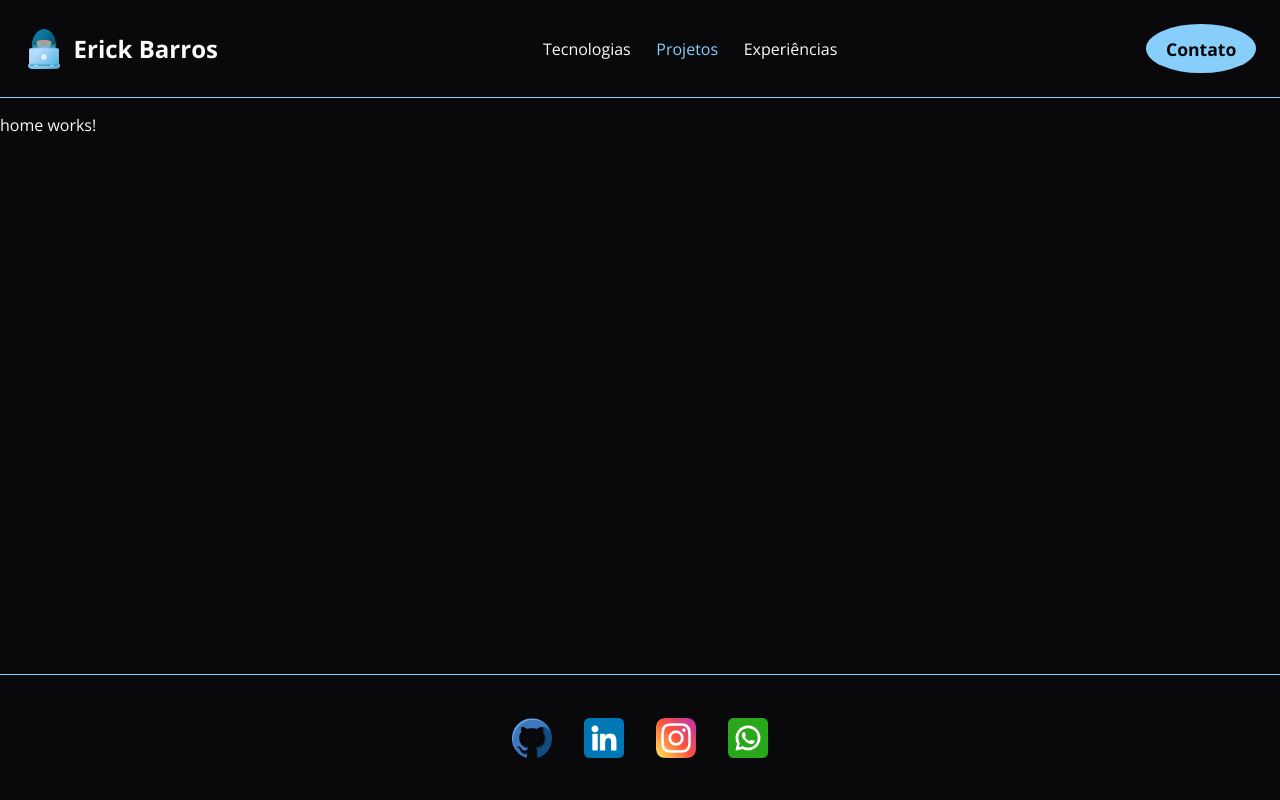
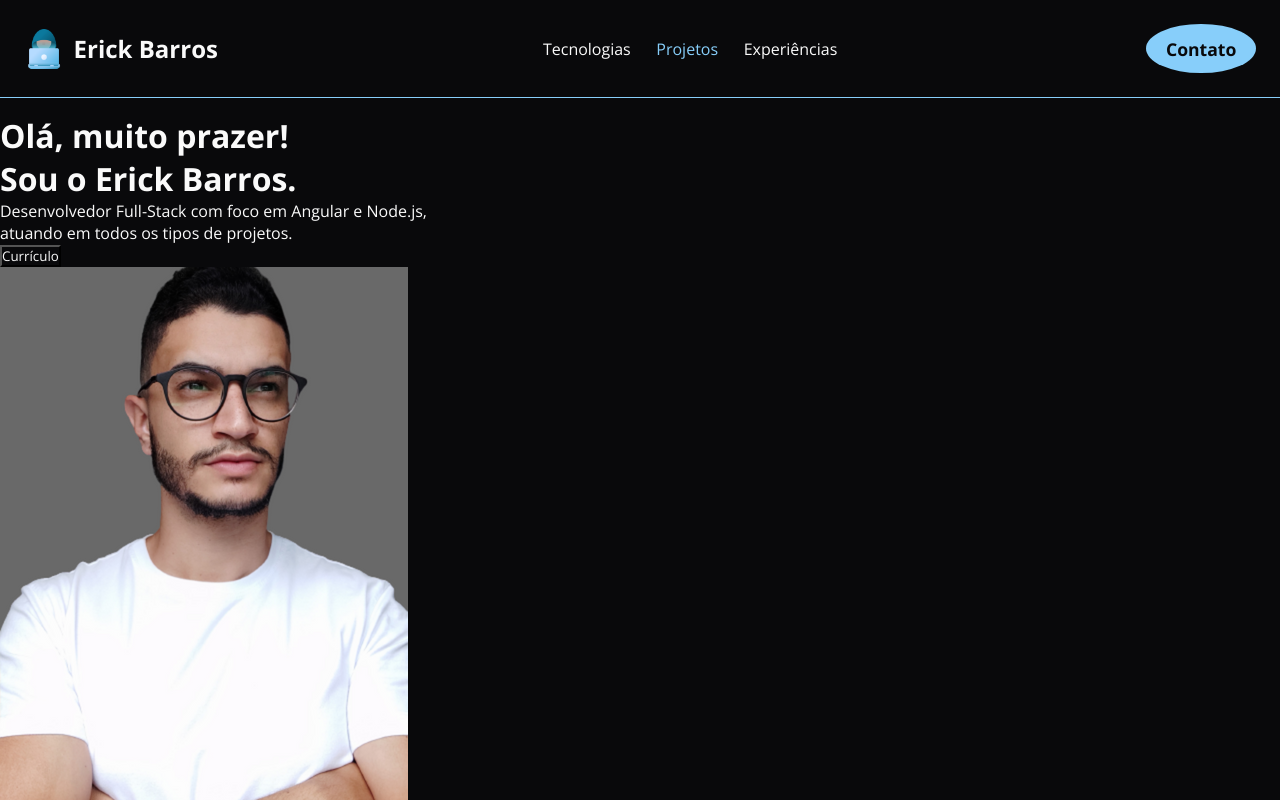
Before and after one commit to erickbarrosr/professional-portfolio-frontend, an Angular app: page / in a window 1280 px wide. Shown: the top 800 px of the page. Built offline with nearby package versions, Linux system fonts and the light colour scheme.

Commit message:
feat(home.component.html): created template for home

```diff
--- a/src/app/components/pages/home/home.component.html
+++ b/src/app/components/pages/home/home.component.html
@@ -1 +1,12 @@
-<p>home works!</p>
+<div class="home-container">
+  <div class="greetings">
+    <h1>Olá, muito prazer!<br>Sou o Erick Barros.</h1>
+    <p>Desenvolvedor Full-Stack com foco em Angular e Node.js,<br>atuando em todos os tipos de projetos.</p>
+    <a href="https://drive.google.com/file/d/1kJZFjMBviKkR18AEJ3fs3mszkoIUqajK/view" target="_blank">
+      <input type="submit" value="{{resumeButton}}">
+    </a>
+  </div>
+  <div class="profile">
+    <img src="/assets/perfil.png" alt="My Profile">
+  </div>
+</div>
```
